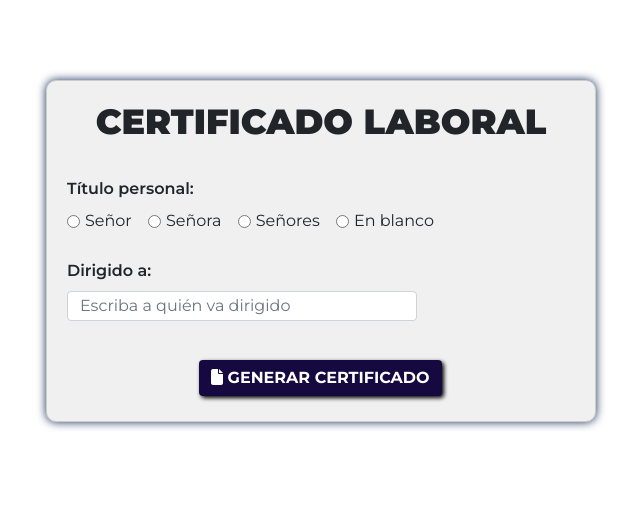
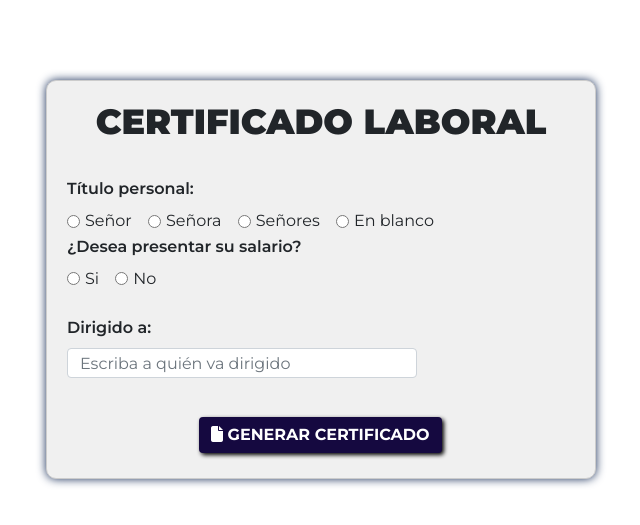
Before and after one commit to carloslozanot/infolabora, a PHP site: page /certificado_laboral.php in a window 1280 px wide. Shown: the top 525 px of the page, without its empty margins (359-999 px from the left). Run offline with PHP 8.4, Linux system fonts and the light colour scheme; the visitor is signed in with stand-in values (Sample User, id 1); some libraries are stand-ins or nearby versions.

Commit message:
Update certificado_laboral.php

```diff
--- a/certificado_laboral.php
+++ b/certificado_laboral.php
@@ -40,34 +40,46 @@ $cedula = $_SESSION['usuario'];
             <!-- Título personal -->
             <label style="font-weight: 600;">Título personal:</label><br>
             <div class="form-check form-check-inline">
-                <input class="form-check-input" type="radio" name="titulo" id="senor" value="Señor" required onchange="toggleDestinatario()">
+                <input class="form-check-input" type="radio" name="titulo" id="senor" value="Señor" required
+                    onchange="toggleDestinatario()">
                 <label class="form-check-label" for="senor">Señor</label>
             </div>
             <div class="form-check form-check-inline">
-                <input class="form-check-input" type="radio" name="titulo" id="senora" value="Señora" onchange="toggleDestinatario()">
+                <input class="form-check-input" type="radio" name="titulo" id="senora" value="Señora"
+                    onchange="toggleDestinatario()">
                 <label class="form-check-label" for="senora">Señora</label>
             </div>
             <div class="form-check form-check-inline">
-                <input class="form-check-input" type="radio" name="titulo" id="senores" value="Señores" onchange="toggleDestinatario()">
+                <input class="form-check-input" type="radio" name="titulo" id="senores" value="Señores"
+                    onchange="toggleDestinatario()">
                 <label class="form-check-label" for="senores">Señores</label>
             </div>
             <div class="form-check form-check-inline">
-                <input class="form-check-input" type="radio" name="titulo" id="blanco" value="En blanco" onchange="toggleDestinatario()">
+                <input class="form-check-input" type="radio" name="titulo" id="blanco" value="En blanco"
+                    onchange="toggleDestinatario()">
                 <label class="form-check-label" for="blanco">En blanco</label>
             </div>
 
+            <label style="font-weight: 600;">¿Desea presentar su salario?</label><br>
+            <div class="form-check form-check-inline">
+                <input class="form-check-input" type="radio" name="titulo" id="salario_si" value="salario_si" required
+                    onchange="toggleDestinatario()">
+                <label class="form-check-label" for="salario_si">Si </label>
+            </div>
+            <div class="form-check form-check-inline">
+                <input class="form-check-input" type="radio" name="titulo" id="salario_no" value="salario_no"
+                    onchange="toggleDestinatario()">
+                <label class="form-check-label" for="salario_no">No</label>
+            </div>
             <br><br>
 
-            <!-- Campo destinatario -->
             <label style="font-weight: 600;">Dirigido a:</label>
             <input type="text" id="destinatario" name="destinatario" class="form-control"
-                   style="width: 350px; height: 30px;" placeholder="Escriba a quién va dirigido" required>
+                style="width: 350px; height: 30px;" placeholder="Escriba a quién va dirigido" required>
 
-            <!-- Campo oculto con la cédula -->
             <input type="hidden" name="id" value="<?php echo $cedula; ?>">
 
             <br>
-            <!-- Botón para generar -->
             <button type="submit" class="btn boton-certificado">
                 <i class="fa-solid fa-file"></i> GENERAR CERTIFICADO
             </button>
```
